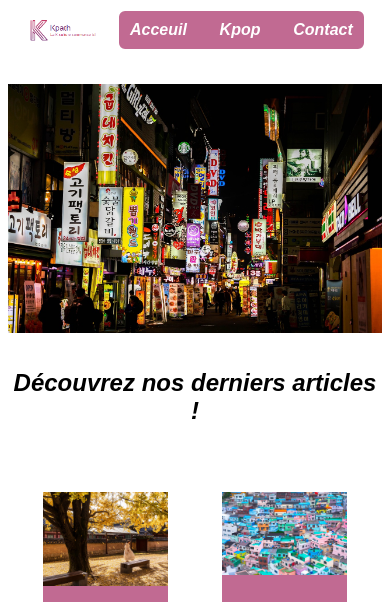
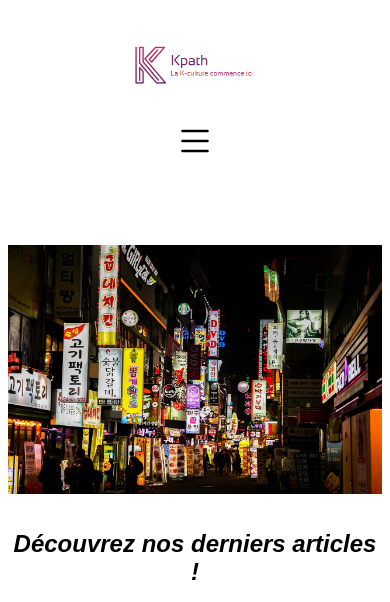
Before and after one commit to shalom-gnassounou/kpath, a PHP site: page / in a window 390 px wide. Shown: the top 602 px of the page. Run offline with PHP 8.4, Linux system fonts and the light colour scheme.

Commit message:
nav pour mobile

```diff
--- a/asset/css/style.css
+++ b/asset/css/style.css
@@ -1,7 +1,7 @@
 nav {
     display: flex;
     align-items: center;
-    justify-content: space-evenly;
+    justify-content: space-between;
 
 
 
@@ -33,6 +33,29 @@ nav {
 
 
 
+}
+.navburger {
+    list-style: none;
+    display: none;
+    gap: 1rem;
+    background-color:rgba(193, 106, 146, 1) ;
+    position: absolute;
+    top: 60px;
+    right: 10px;
+    padding: 1rem;
+    border-radius: 10px;
+    z-index: 100;
+}
+.burger {
+    font-size: 1rem;
+    cursor: pointer;
+}
+#burger {
+    position: relative;
+    z-index: 200;
+}
+.navburger.show {
+    display: flex;
 }
 
 #logo {
@@ -115,3 +138,57 @@ footer img {
     width: 4%;
 
 }
+
+
+@media screen and (min-width:768px) {
+    .burger {
+        display: none;
+
+    }
+    .navburger {
+        display: flex;
+        position: static;
+        flex-direction: row;
+
+    }
+
+
+}
+
+@media screen and (max-width:767px) {
+   nav {
+    display: flex;
+    flex-direction: column;
+    align-items: center;
+    position: relative;
+    padding: 1rem;
+   }
+   #logo {
+    margin-bottom:1rem ;
+    width: 40%;
+   }
+   .burger {
+    display: block;
+    margin-bottom: 1rem;
+   }
+   .navburger {
+    display: none;
+    flex-direction: column;
+    align-items: center;
+    padding: 1rem;
+    border-radius: 10px;
+    margin-top: 3rem;
+    margin-bottom: 3rem;
+   }
+   .navburger.show {
+    display: flex;
+   }
+
+   #border-img {
+
+    margin-top: 3rem;
+
+
+}
+
+}
--- /dev/null
+++ b/asset/js/home.js
@@ -0,0 +1,6 @@
+const burger = document.getElementById("burger")
+const navBurger = document.getElementById("navburger")
+
+burger.addEventListener("click", ()=> {
+   navBurger.classList.toggle("show")
+})
--- a/index.html
+++ b/index.html
@@ -10,7 +10,12 @@
     <header>
         <nav>
         <img  id="logo" src="asset/img/logo-kpath.PNG" alt="logo">
-        <ul class="navbar" >
+        <div class="burger" id="burger">
+            <svg xmlns="http://www.w3.org/2000/svg" width="40" height="40" fill="currentColor" class="bi bi-list" viewBox="0 0 16 16">
+  <path fill-rule="evenodd" d="M2.5 12a.5.5 0 0 1 .5-.5h10a.5.5 0 0 1 0 1H3a.5.5 0 0 1-.5-.5m0-4a.5.5 0 0 1 .5-.5h10a.5.5 0 0 1 0 1H3a.5.5 0 0 1-.5-.5m0-4a.5.5 0 0 1 .5-.5h10a.5.5 0 0 1 0 1H3a.5.5 0 0 1-.5-.5"/>
+</svg>
+        </div>
+        <ul class="navbar navburger" id="navburger">
             <li><a href="index.html">Acceuil</a></li>
             <li><a href="kpop.html">Kpop</a></li>
             <li><a href="#">Contact</a></li>
@@ -50,6 +55,6 @@
 
 
     </footer>
-
+    <script src="asset/js/home.js"></script>
 </body>
 </html>
```
Also changed, not shown: asset/js/script.js (line endings or trailing spaces).
